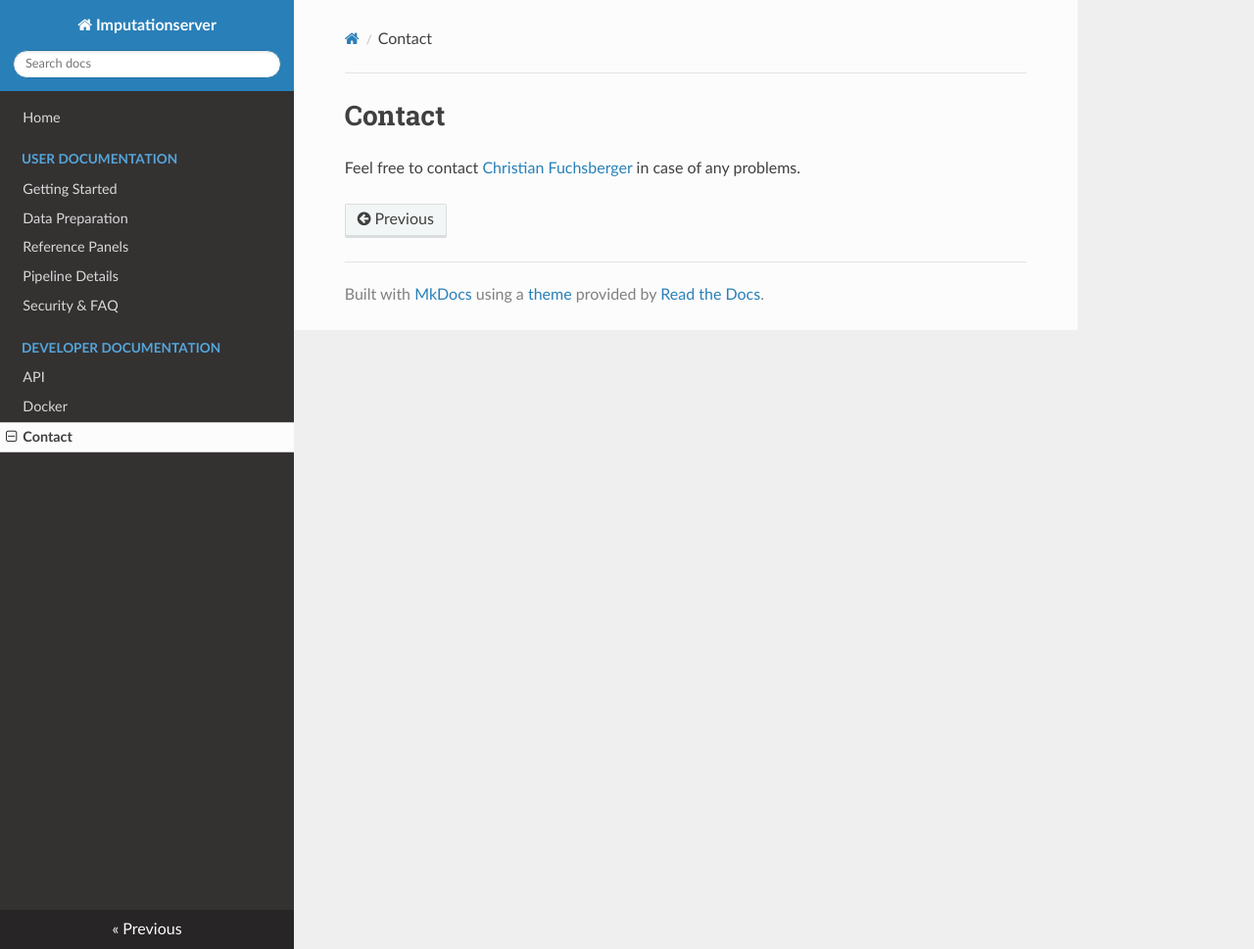
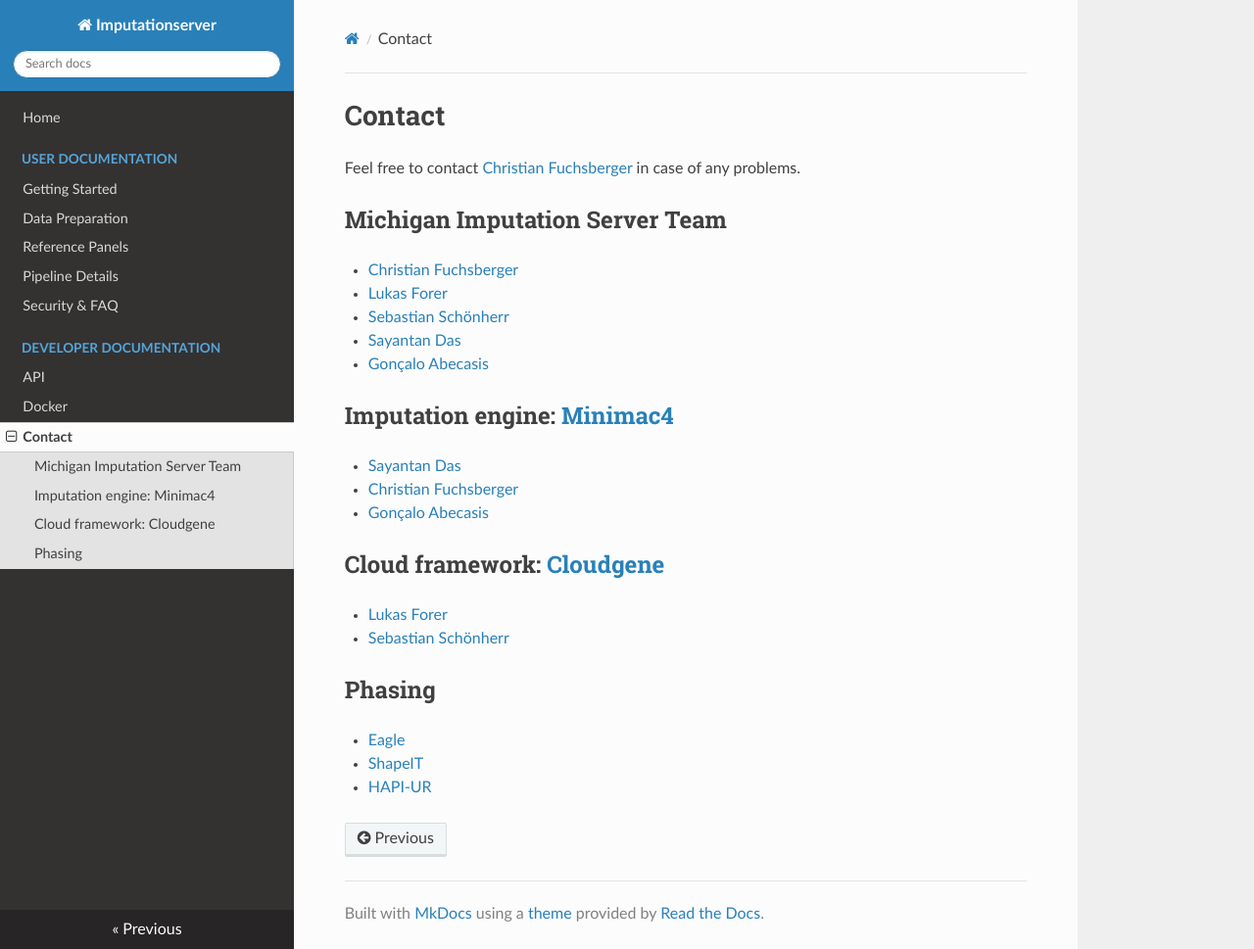
Before and after one commit to genepi/imputationserver, an MkDocs documentation site: the page built from docs/contact.md, in a window 1280 px wide and 969 px high. Shown: the whole window at 98% size. Built offline with MkDocs 1.6.1, drawn with Linux system fonts in a browser that asks for light colours; nearby versions of some CDN libraries; old or Windows-style settings are respelled for this version of MkDocs.

Commit message:
update documentation

```diff
--- a/docs/contact.md
+++ b/docs/contact.md
@@ -1,3 +1,29 @@
 # Contact
 
 Feel free to contact [Christian Fuchsberger](mailto:cfuchsb@umich.edu) in case of any problems.
+
+## Michigan Imputation Server Team
+
+* [Christian Fuchsberger](mailto:cfuchsb@umich.edu)
+* [Lukas Forer](lukas.forer@i-med.ac.at)
+* [Sebastian Schönherr](sebastian.schoenherr@i-med.ac.at)
+* [Sayantan Das](sayantan@umich.edu)
+* [Gonçalo Abecasis](goncalo@umich.edu)
+
+
+## Imputation engine: [Minimac4](http://genome.sph.umich.edu/wiki/Minimac4)
+
+* [Sayantan Das](sayantan@umich.edu)
+* [Christian Fuchsberger](mailto:cfuchsb@umich.edu)
+* [Gonçalo Abecasis](goncalo@umich.edu)
+
+## Cloud framework: [Cloudgene](http://cloudgene.uibk.ac.at/)
+
+* [Lukas Forer](lukas.forer@i-med.ac.at)
+* [Sebastian Schönherr](sebastian.schoenherr@i-med.ac.at)
+
+## Phasing
+
+* [Eagle](https://data.broadinstitute.org/alkesgroup/Eagle/)
+* [ShapeIT](https://mathgen.stats.ox.ac.uk/genetics_software/shapeit/shapeit.html)
+* [HAPI-UR](https://code.google.com/p/hapi-ur/)
```
Also changed, not shown: docs/index.md (+3 -1 lines), docs/pipeline.md (+20 -12 lines).
